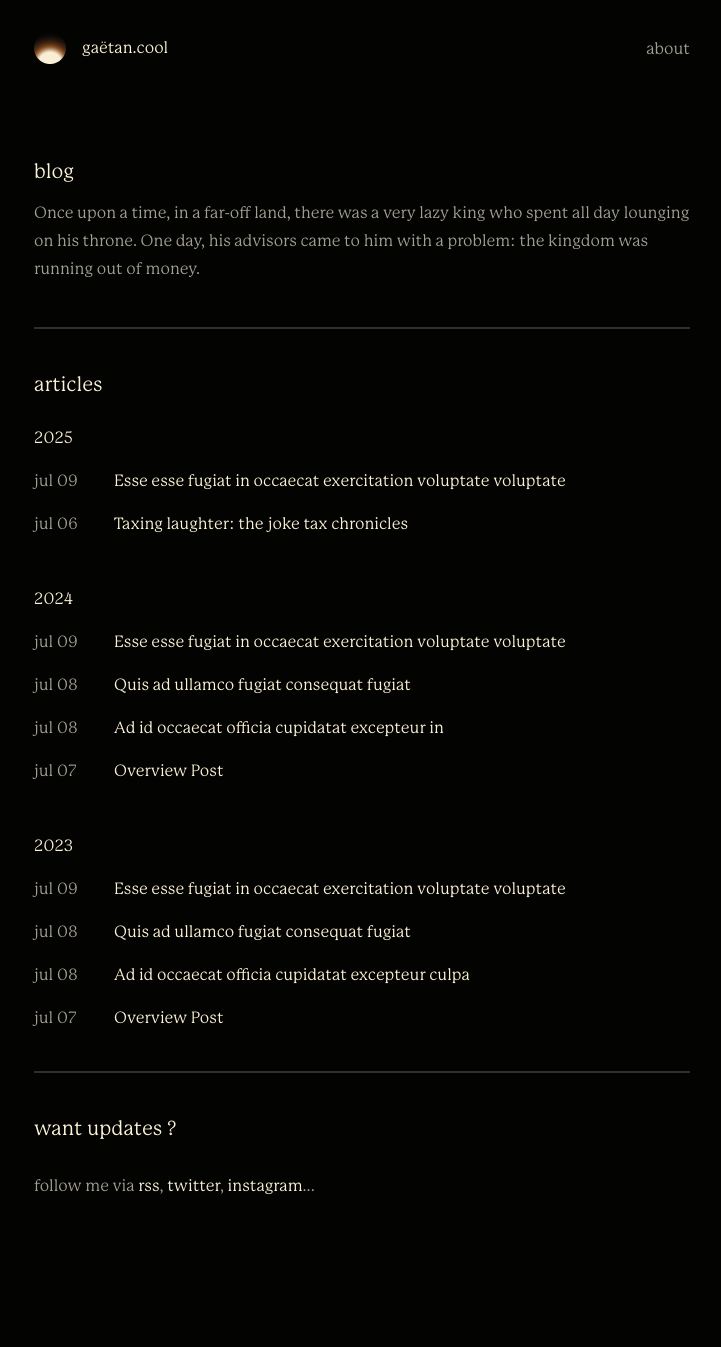
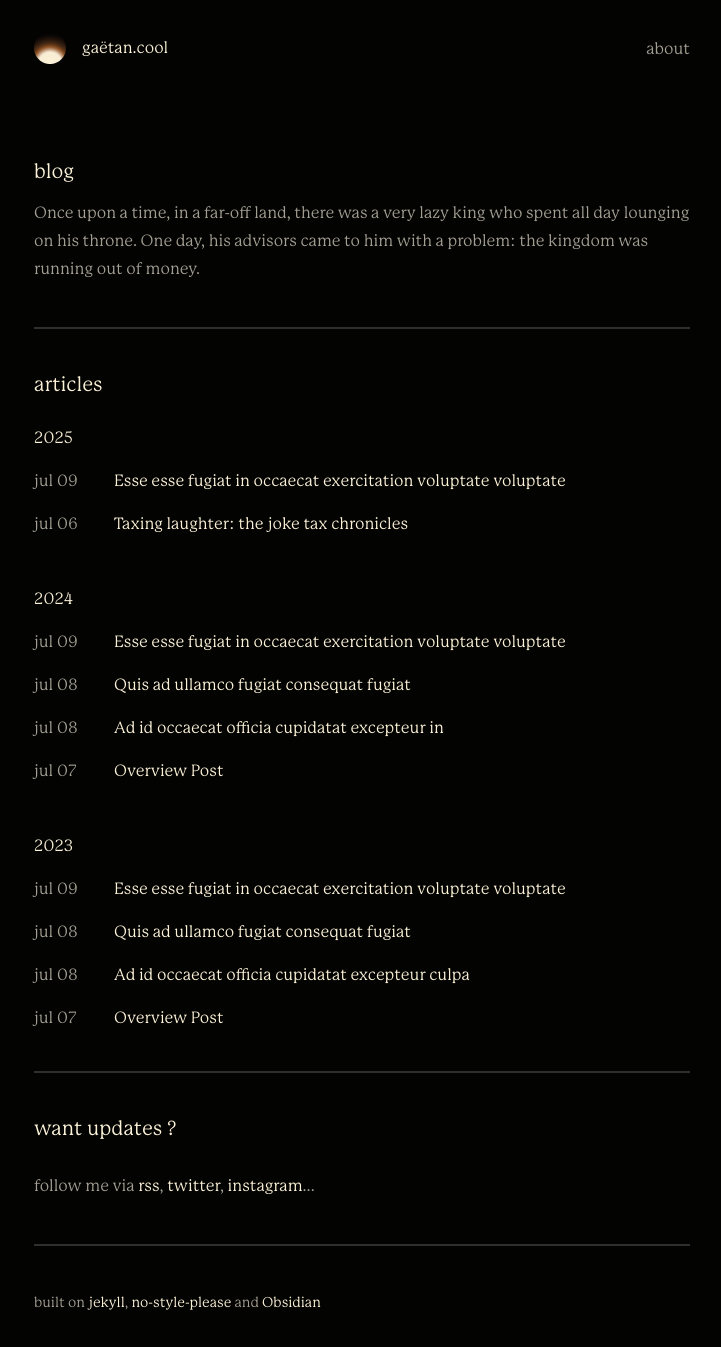
Before and after one commit to MerlinConnected/blog, a Jekyll site: the page built from index.md, in a window 1280 px wide. Shown: the whole page, without its empty margins (278-999 px from the left). Built offline with Jekyll 4.4.1, drawn with Linux system fonts in a browser that asks for light colours; before the commit the page ends 1232 px from its top, so only the background shows below that.

Commit message:
refactor: nav for clarity

```diff
--- a/_config.yml
+++ b/_config.yml
@@ -1,7 +1,7 @@
 title: blog # name of the site
 author: Gaëtan Jestin # name of site's author
 email: ecrire@gaetan.cool # email of site's author
-url: https://blog.gaetan.dev # root address of the site
+url: https://blog.gaetanjestin.com # root address of the site
 baseurl: '' # subpath of the site, e.g. "/blog" (leave it blank "" if you're site shouldn't use a subpath)
 description: > # description of the site (multiple lines allowed)
   Once upon a time, in a far-off land, there was a very lazy king who spent all day lounging on his throne. One day, his advisors came to him with a problem: the kingdom was running out of money.
--- /dev/null
+++ b/_includes/nav.html
@@ -0,0 +1,20 @@
+<nav>
+	<div aria-label="site branding">
+		{% if page.layout == 'post' %}
+            <a href="{{ site.url }}">
+                <img src="../logo.png" alt="orange gradient circle logo" />
+            </a>
+			<div>
+				<a href="/" aria-label="site publisher">gaëtan.cool</a> / {{ page.title }}
+			</div>
+		{% else %}
+			<a href="{{ site.url }}">
+				<img src="../logo.png" alt="orange gradient circle logo" />
+			</a>
+			<p aria-label="site publisher">gaëtan.cool</p>
+		{% endif %}
+	</div>
+	<div>
+		<a href="/about">about</a>
+	</div>
+</nav>
--- a/_layouts/home.html
+++ b/_layouts/home.html
@@ -2,21 +2,14 @@
 layout: default
 ---
 
-<nav>
-	<div aria-label="site branding">
-		<img src="../logo.png" alt="orange gradient circle logo" />
-		<p aria-label="site publisher">gaëtan.cool</p>
-	</div>
-	<div>
-		<a href="/about">about</a>
-	</div>
-</nav>
+{%-include nav.html-%}
 <header>
 	<h1>{{ site.title }}</h1>
 	{%-if site.theme_config.show_description-%}
 	<p>{{ site.description }}</p>
 	{%-endif-%}
 </header>
+
 <hr />
 
 {%-include articles_list.html-%}
@@ -31,3 +24,11 @@ layout: default
 </p>
 
 {{ content }}
+
+<hr />
+
+<footer>
+	<p>
+		built on <a href="https://jekyllrb.com/">jekyll</a>, <a href="https://github.com/riggraz/no-style-please">no-style-please</a> and <a href="https://www.obsidian.md/">Obsidian</a>
+	</p>
+</footer>
--- a/_sass/no-style-please.scss
+++ b/_sass/no-style-please.scss
@@ -6,6 +6,7 @@ $black: #030302;
 $mid: #a49f93;
 $light: #fcf2d7;
 $dark: #302f2d;
+
 body {
 	background: $black;
 	color: $light;
@@ -102,6 +103,10 @@ hr {
 	margin: 2.75rem 0;
 }
 
+a {
+	color: $light;
+}
+
 .articles {
 	h3 {
 		margin-bottom: 1.5rem;
@@ -120,10 +125,6 @@ hr {
 			grid-template-columns: 3rem 1fr;
 			gap: 2rem;
 
-			a {
-				color: $light;
-			}
-
 			time {
 				color: $mid;
 			}
@@ -136,3 +137,7 @@ hr {
 		color: $light;
 	}
 }
+
+footer {
+	font-size: 0.875rem;
+}
```
Also changed, not shown: _layouts/post.html (+2 -13 lines).
